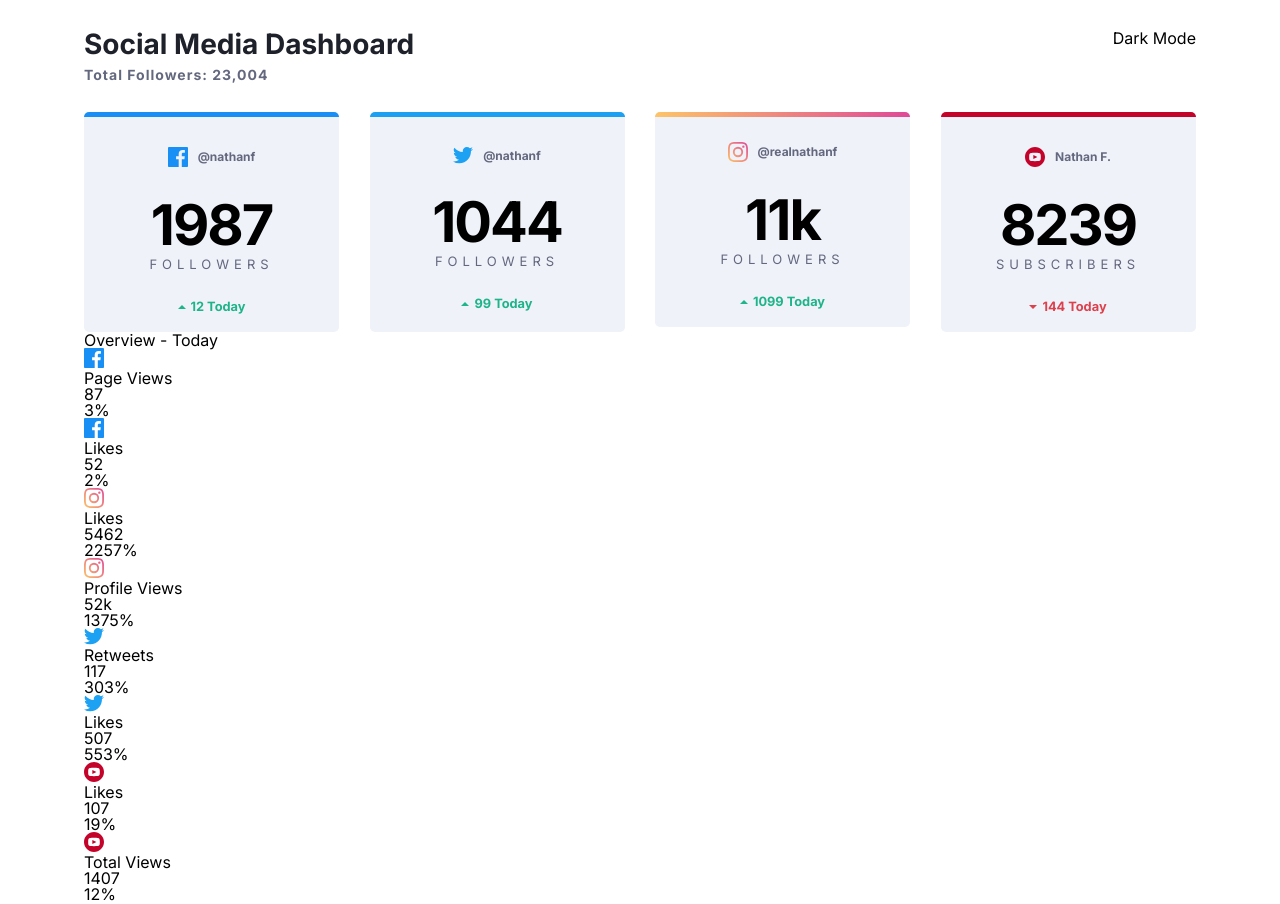
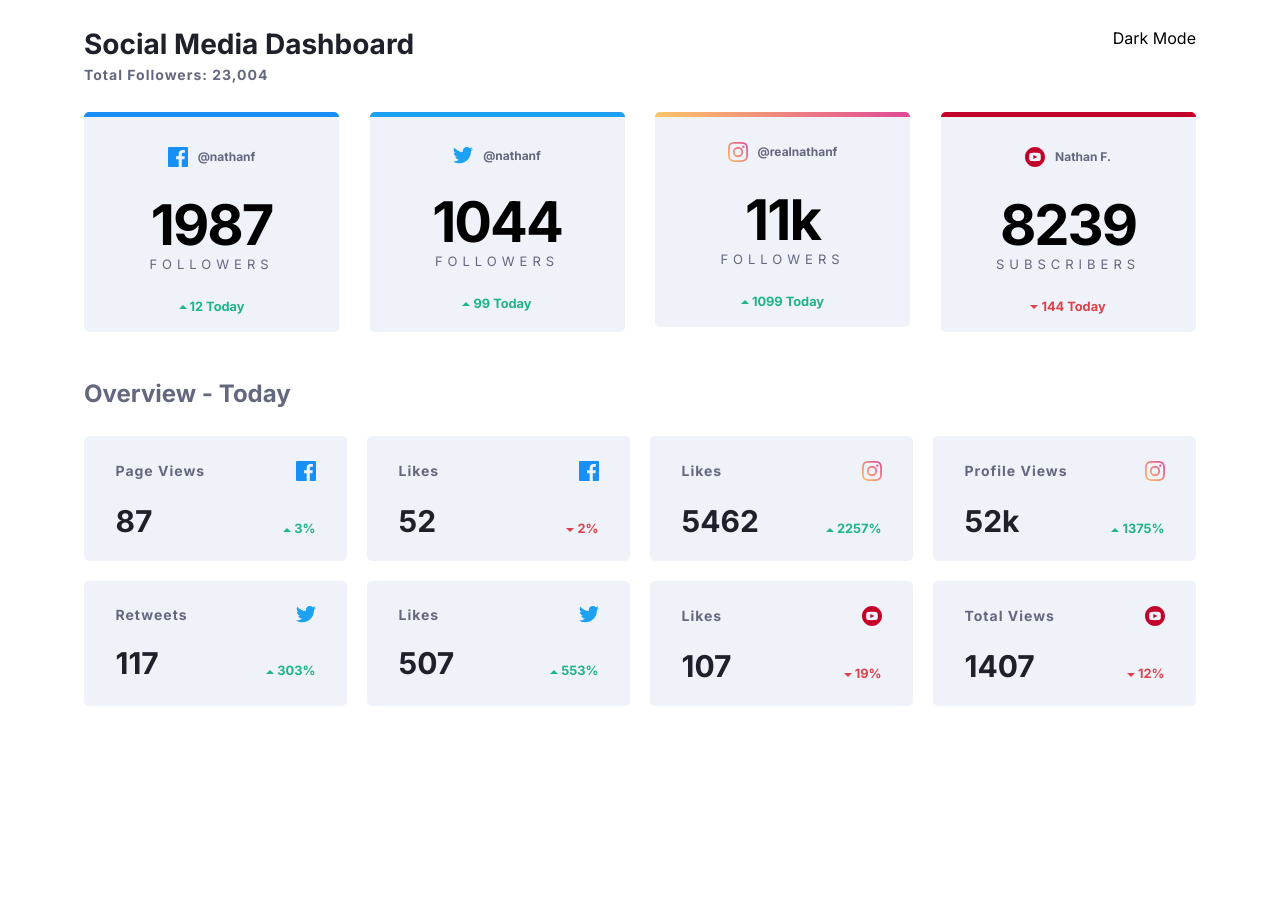
Before and after one commit to Vitor-Silva27/Social-media-dashboard, a plain HTML site: page index.html in a window 1280 px wide. After the commit the page ends 800 px from the top, so only its background shows below. Drawn offline with Linux system fonts and the light colour scheme.

Commit message:
finished layout

```diff
--- a/index.html
+++ b/index.html
@@ -17,7 +17,7 @@
       <div class="container header-container">
         <div class="title">
           <h1>Social Media Dashboard</h1>
-          <p>Total Followers: 23,004</p>
+          <p class="subtitle">Total Followers: 23,004</p>
         </div>
         <div class="switch-button-container">
           <p>Dark Mode</p>
@@ -80,63 +80,133 @@
       </div>
     </section>
 
-    <section class="container">
+    <section class="container overview">
       <h2>Overview - Today</h2>
 
-      <div>
+      <div class="overview-cards">
+        <div class="over-card">
+
+          <div class="over-title">
+            <h4 class="subtitle">Page Views</h4>
             <img src="./images/icon-facebook.svg" alt="facebook logo" />
-        <h4>Page Views</h4>
-        <h3>87</h3>
-        <p>3%</p>
           </div>
 
-      <div>
-        <img src="./images/icon-facebook.svg" alt="facebook logo" />
-        <h4>Likes</h4>
-        <h3>52</h3>
-        <p>2%</p>
+          <div class="over-stats">
+            <h3>87</h3>
+            <div class="statistic">
+              <img src="./images/icon-up.svg" />
+              <p class="info-day-value">3%</p>
             </div>
 
-      <div>
-        <img src="./images/icon-instagram.svg" alt="instagram logo" />
-        <h4>Likes</h4>
-        <h3>5462</h3>
-        <p>2257%</p>
+          </div>
         </div>
 
-      <div>
-        <img src="./images/icon-instagram.svg" alt="instagram logo" />
-        <h4>Profile Views</h4>
-        <h3>52k</h3>
-        <p>1375%</p>
+        <div class="over-card">
+          <div class="over-title">
+            <h4 class="subtitle">Likes</h4>
+            <img src="./images/icon-facebook.svg" alt="facebook logo" />
           </div>
 
-      <div>
-        <img src="./images/icon-twitter.svg" alt="twitter logo" />
-        <h4>Retweets</h4>
-        <h3>117</h3>
-        <p>303%</p>
+          <div class="over-stats">
+            <h3>52</h3>
+            <div class="statistic">
+              <img src="./images/icon-down.svg" />
+              <p class="info-day-value down">2%</p>
+            </div>
+          </div>
         </div>
 
-      <div>
-        <img src="./images/icon-twitter.svg" alt="twitter logo" />
-        <h4>Likes</h4>
-        <h3>507</h3>
-        <p>553%</p>
+        <div class="over-card">
+          <div class="over-title">
+            <h4 class="subtitle">Likes</h4>
+            <img src="./images/icon-instagram.svg" alt="instagram logo" />
           </div>
 
-      <div>
-        <img src="./images/icon-youtube.svg" alt="youtube logo" />
-        <h4>Likes</h4>
-        <h3>107</h3>
-        <p>19%</p>
+          <div class="over-stats">
+            <h3>5462</h3>
+            <div class="statistic">
+              <img src="./images/icon-up.svg" />
+              <p class="info-day-value">2257%</p>
+            </div>
+          </div>
         </div>
 
-      <div>
+        <div class="over-card">
+          <div class="over-title">
+            <h4 class="subtitle">Profile Views</h4>
+            <img src="./images/icon-instagram.svg" alt="instagram logo" />
+          </div>
+
+          <div class="over-stats">
+            <h3>52k</h3>
+            <div class="statistic">
+              <img src="./images/icon-up.svg" />
+              <p class="info-day-value">1375%</p>
+            </div>
+          </div>
+        </div>
+
+        <div class="over-card">
+          <div class="over-title">
+            <h4 class="subtitle">Retweets</h4>
+            <img src="./images/icon-twitter.svg" alt="twitter logo" />
+          </div>
+
+          <div class="over-stats">
+            <h3>117</h3>
+            <div class="statistic">
+              <img src="./images/icon-up.svg" />
+              <p class="info-day-value">303%</p>
+            </div>
+          </div>
+        </div>
+
+        <div class="over-card">
+          <div class="over-title">
+            <h4 class="subtitle">Likes</h4>
+            <img src="./images/icon-twitter.svg" alt="twitter logo" />
+          </div>
+
+          <div class="over-stats">
+            <h3>507</h3>
+            <div class="statistic">
+              <img src="./images/icon-up.svg" />
+              <p class="info-day-value">553%</p>
+            </div>
+          </div>
+        </div>
+
+        <div class="over-card">
+          <div class="over-title">
+            <h4 class="subtitle">Likes</h4>
             <img src="./images/icon-youtube.svg" alt="youtube logo" />
-        <h4>Total Views</h4>
+          </div>
+
+          <div class="over-stats">
+            <h3>107</h3>
+            <div class="statistic">
+              <img src="./images/icon-down.svg" />
+              <p class="info-day-value down">19%</p>
+            </div>
+          </div>
+        </div>
+
+        <div class="over-card">
+          <div class="over-title">
+            <h4 class="subtitle">Total Views</h4>
+            <img src="./images/icon-youtube.svg" alt="youtube logo" />
+          </div>
+
+          <div class="over-stats">
             <h3>1407</h3>
-        <p>12%</p>
+            <div class="statistic">
+              <img src="./images/icon-down.svg" />
+              <p class="info-day-value down">12%</p>
+            </div>
+          </div>
+        </div>
+
+
       </div>
     </section>
     <!-- <div class="attribution">
--- a/style/style.css
+++ b/style/style.css
@@ -37,7 +37,7 @@ body {
     color: hsl(230, 17%, 14%);
     margin-bottom: 10px;
 }
-.title p{
+.subtitle{
     font-size: 0.875em;
     letter-spacing: 1px;
     font-weight: 700;
@@ -49,7 +49,7 @@ body {
     display: grid;
     grid-template-columns: repeat(4, 1fr);
     column-gap: 30px;
-    grid-auto-flow: row;
+    grid-auto-flow: column;
 }
 
 .info-item{
@@ -120,8 +120,50 @@ body {
     font-size: 0.8em;
     font-weight: 700;
     color: hsl(163, 72%, 41%);
-    margin-left: 5px;
+    margin-left: 3px;
 }
 .down{
     color: hsl(356, 69%, 56%);
 }
+
+/* overview section */
+
+.overview h2{
+    font-size: 1.5em;
+    color: hsl(228, 12%, 44%);
+    font-weight: 700;
+    margin-top: 50px;
+    margin-bottom: 30px;
+}
+.overview-cards{
+    display: grid;
+    gap: 20px;
+    grid-template-columns: repeat(4, 1fr);
+    grid-template-rows: repeat(2, 125px);
+}
+.over-card{
+    background-color: hsl(227, 47%, 96%);
+    border-radius: 5px;
+}
+.over-title{
+    display: flex;
+    justify-content: space-between;
+    align-items: center;
+    width: 200px;
+    margin: 25px auto;
+}
+.over-stats{
+    display: flex;
+    justify-content: space-between;
+    align-items: flex-end;
+    width: 200px;
+    margin: 0 auto 25px auto;
+}
+.over-stats .statistic{
+    margin: 0;
+}
+.over-stats h3{
+    font-size: 30px;
+    font-weight: 700;
+    color: hsl(230, 17%, 14%);
+}
```
Lines whose indentation alone changed are shown as unchanged.
